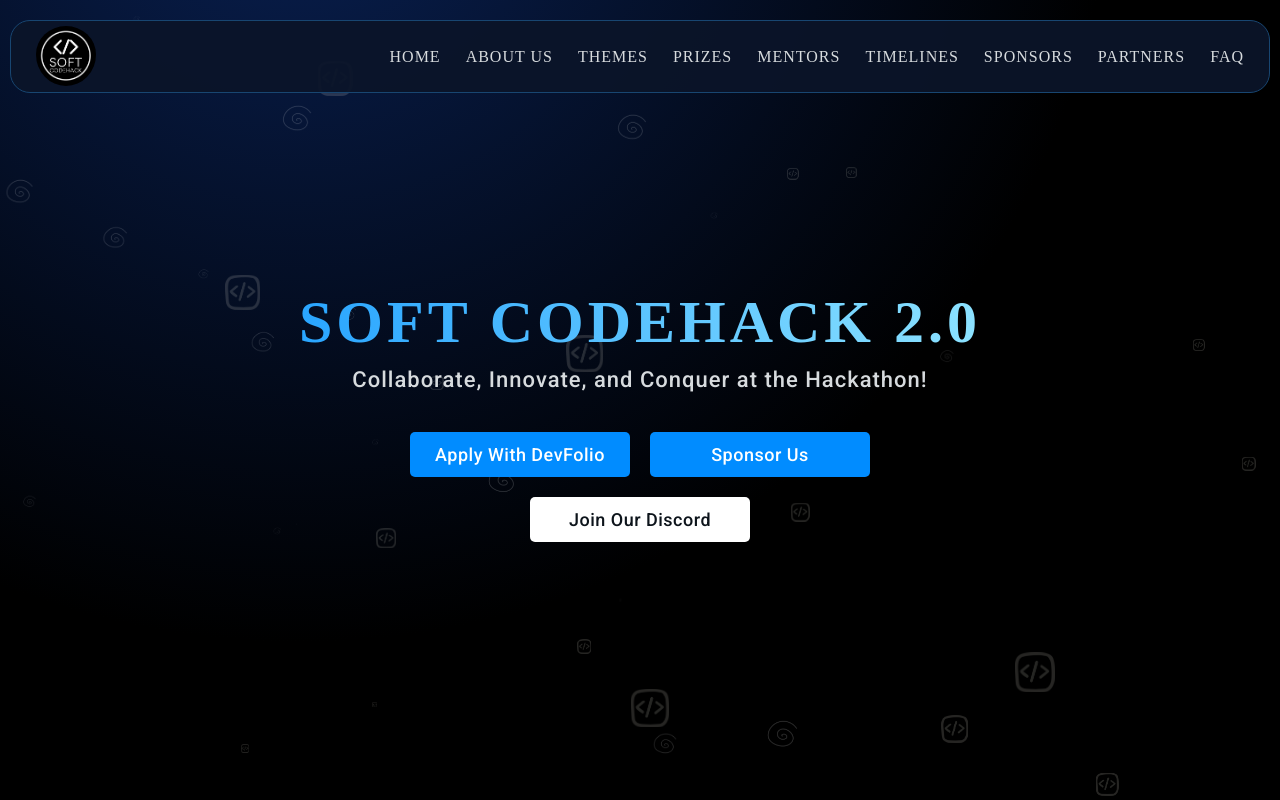
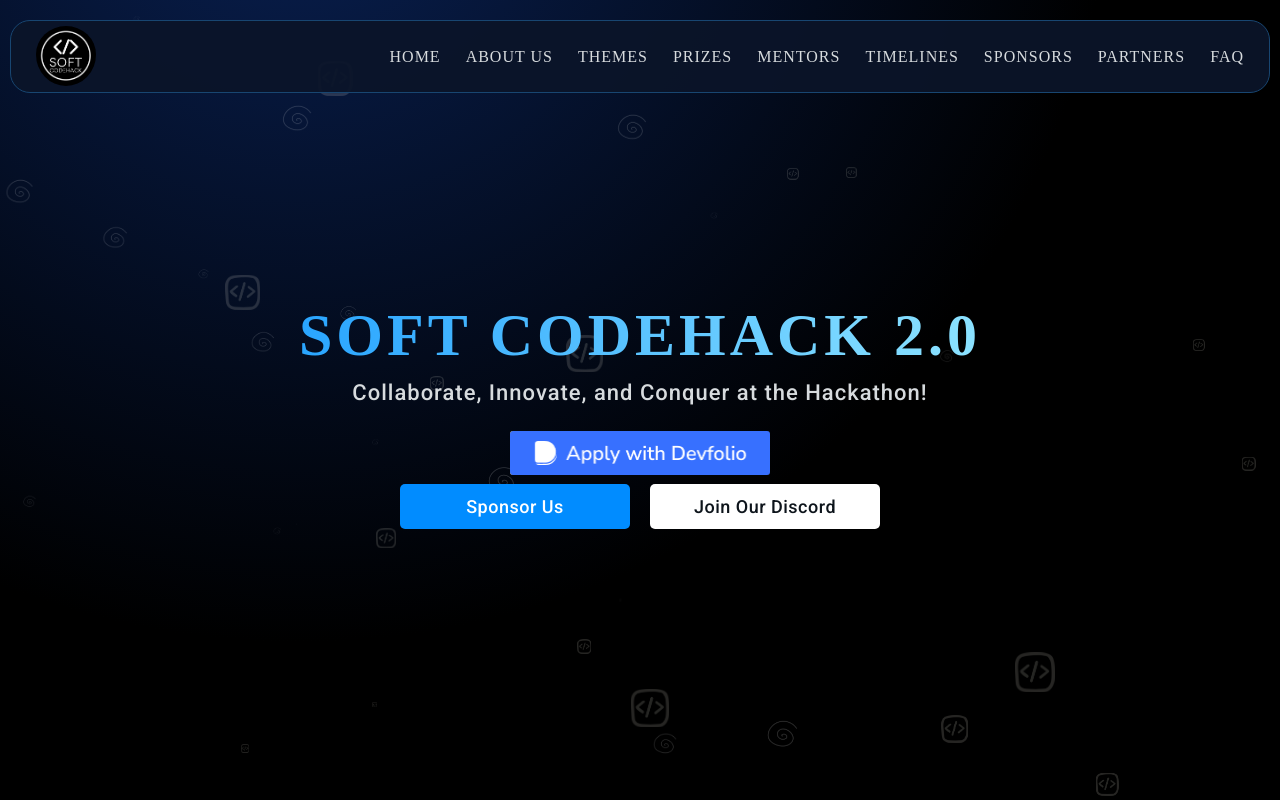
Before and after one commit to farhaanmalik/softcodehack2, a React (Create React App) app: page / in a window 1280 px wide. Shown: the top 800 px of the page. Built offline with nearby package versions, Linux system fonts and the light colour scheme; a web font is replaced by a local one.

Commit message:
Updates and changes in logo

```diff
--- a/src/App.css
+++ b/src/App.css
@@ -223,7 +223,7 @@ nav ul li a:hover::after {
 }
 
 .hero-btn .btn-link {
-    width: 220px;
+    width: 230px;
     background-color: #018cff;
     color: #fff;
     margin: 10px;
@@ -232,6 +232,17 @@ nav ul li a:hover::after {
     font-size: 18px;
     font-weight: 400;
     transition: all .3s;
+}
+
+.hero-btn .btn-img {
+    width: 260px;
+    margin: -6px;
+    transition: all .3s;
+    border-radius: 3px;
+}
+
+.hero-btn .btn-img:hover {
+    transform: translateY(2px);
 }
 
 .hero-btn .btn-link:hover {
@@ -415,7 +426,7 @@ nav ul li a:hover::after {
     position: relative;
 }
 
-.team-img{
+.team-img {
     background-color: #018cff;
     width: 220px;
     height: 220px;
--- a/src/components/Hero.js
+++ b/src/components/Hero.js
@@ -107,9 +107,9 @@ const Hero = () => {
             Collaborate, Innovate, and Conquer at the Hackathon!
           </p>
           <div className="hero-btn">
-            <a href="/" className="btn-link" rel="noreferrer">
-              Apply With DevFolio
-            </a>
+            <button>
+              <img src="./apply-devfolio.png" className="btn-img" alt="APPLY WITH DEVFOLIO"/>
+            </button>
             <a href="/" className="btn-link">
               Sponsor Us
             </a>
--- a/src/components/Sponsors.js
+++ b/src/components/Sponsors.js
@@ -11,10 +11,14 @@ const spnsrs = () => {
               <h2 className='spnsr-title-1'>Platinum Sponsors</h2>
               <div className='spnsr-grid'>
                 <div className="spnsr-img">
-                  <img src="../Devfolio.png" alt="" />
+                  <a href='https://devfolio.co/'>
+                    <img src="../Devfolio.png" alt="DEVFOLIO LOGO" />
+                  </a>
                 </div>
                 <div className="spnsr-img">
-                  <img src="../Polygon.png" alt="" />
+                  <a href="https://polygon.technology/">
+                    <img src="../Polygon.png" alt="POLYGON LOGO" />
+                  </a>
                 </div>
               </div>
             </div>
@@ -22,13 +26,19 @@ const spnsrs = () => {
               <h2 className='spnsr-title-2'>Gold Sponsors</h2>
               <div className='spnsr-grid'>
                 <div className="spnsr-img">
-                  <img src="../Filecoin.png" alt="" />
+                  <a href='https://filecoin.io/'>
+                    <img src="../Filecoin.png" alt="FILECOIN LOGO" />
+                  </a>
                 </div>
                 <div className="spnsr-img">
-                  <img src="../Replit.png" alt="" />
+                  <a href='https://replit.com/'>
+                    <img src="../Replit.png" alt="REPLIT LOGO" />
+                  </a>
                 </div>
                 <div className="spnsr-img">
-                  <img src="../Solana.png" alt="" />
+                  <a href='https://solana.com/'>
+                    <img src="../Solana.png" alt="SOLANA LOGO" />
+                  </a>
                 </div>
               </div>
             </div>
```
Also changed, not shown: public/apply-devfolio.png (added).
